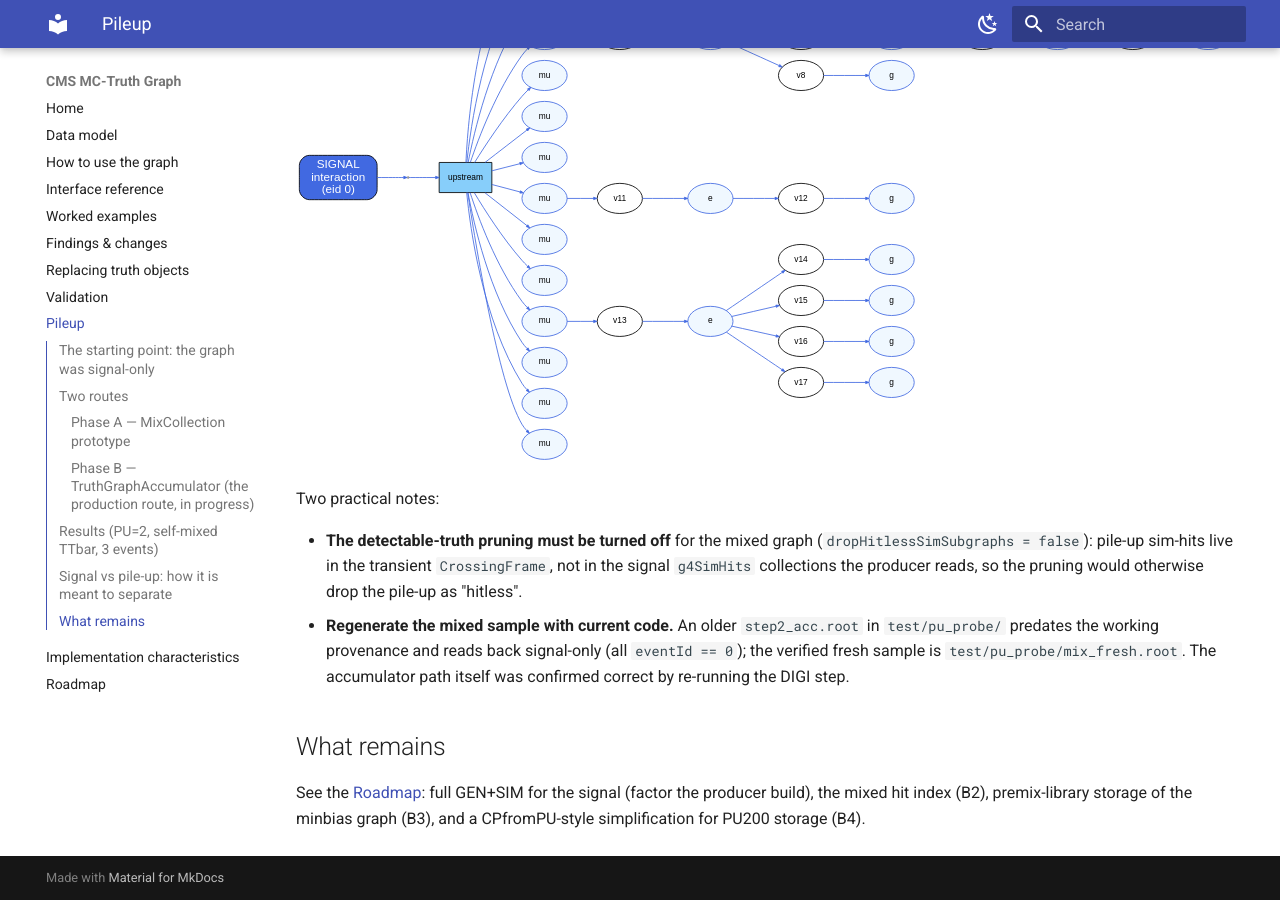
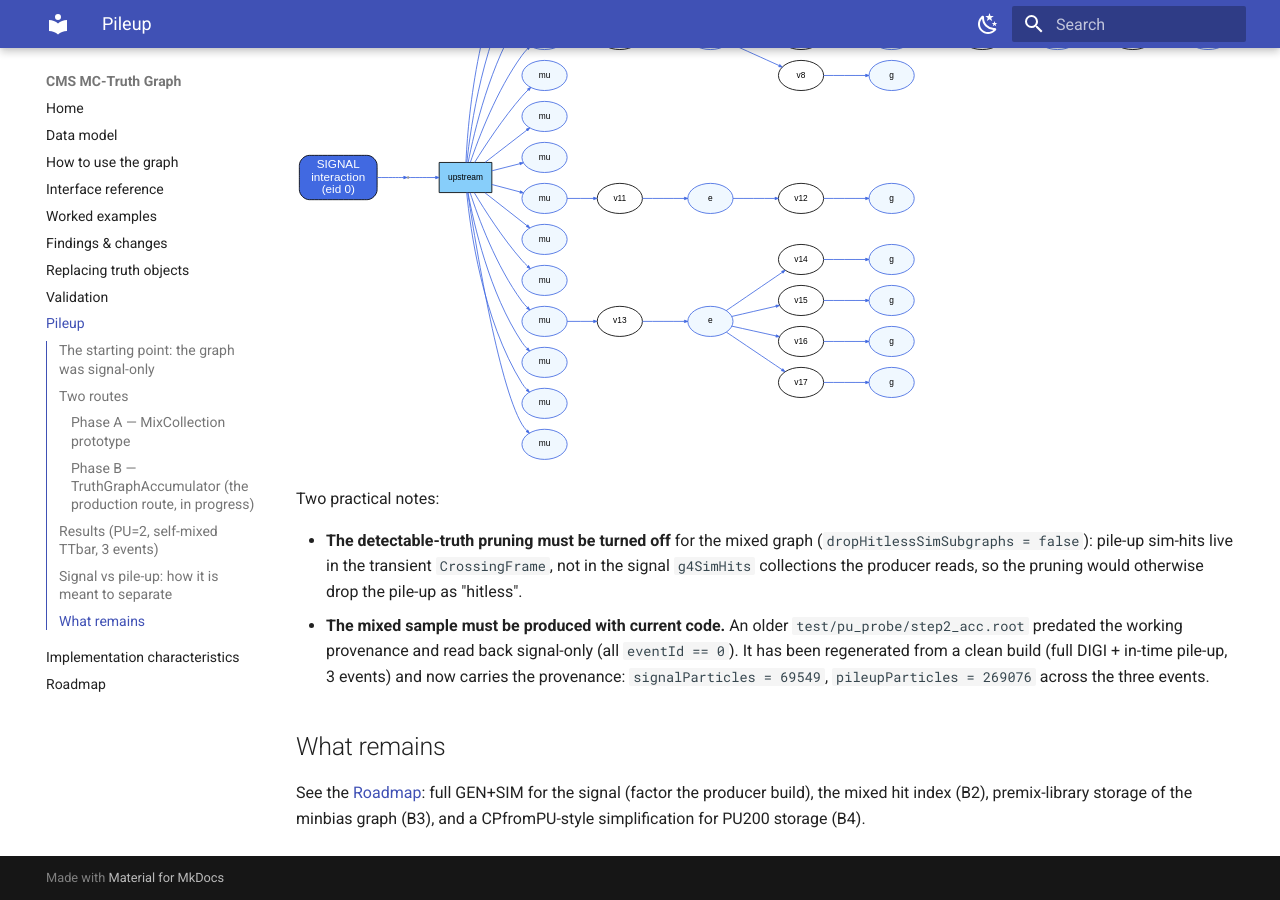
Before and after one commit to felicepantaleo/cms-truth-docs, an MkDocs documentation site: the page built from docs/pileup.md, in a window 1280 px wide and 900 px high, scrolled down 3134 px. Built offline with MkDocs 1.6.1 and Material for MkDocs 9.7.7, drawn with Linux system fonts in a browser that asks for light colours.

Commit message:
docs: step2_acc.root regenerated with current code, carries pile-up provenance
The stale signal-only step2_acc.root has been regenerated from a clean build
(full DIGI + in-time pile-up, 3 events); the mixed graph now reports
signalParticles=69549 / pileupParticles=269076.

```diff
--- a/docs/pileup.md
+++ b/docs/pileup.md
@@ -111,10 +111,11 @@ Two practical notes:
   (`dropHitlessSimSubgraphs = false`): pile-up sim-hits live in the transient
   `CrossingFrame`, not in the signal `g4SimHits` collections the producer reads, so
   the pruning would otherwise drop the pile-up as "hitless".
-- **Regenerate the mixed sample with current code.** An older `step2_acc.root` in
-  `test/pu_probe/` predates the working provenance and reads back signal-only (all
-  `eventId == 0`); the verified fresh sample is `test/pu_probe/mix_fresh.root`. The
-  accumulator path itself was confirmed correct by re-running the DIGI step.
+- **The mixed sample must be produced with current code.** An older
+  `test/pu_probe/step2_acc.root` predated the working provenance and read back
+  signal-only (all `eventId == 0`). It has been regenerated from a clean build
+  (full DIGI + in-time pile-up, 3 events) and now carries the provenance:
+  `signalParticles = 69549`, `pileupParticles = 269076` across the three events.
 
 ## What remains
 
```
